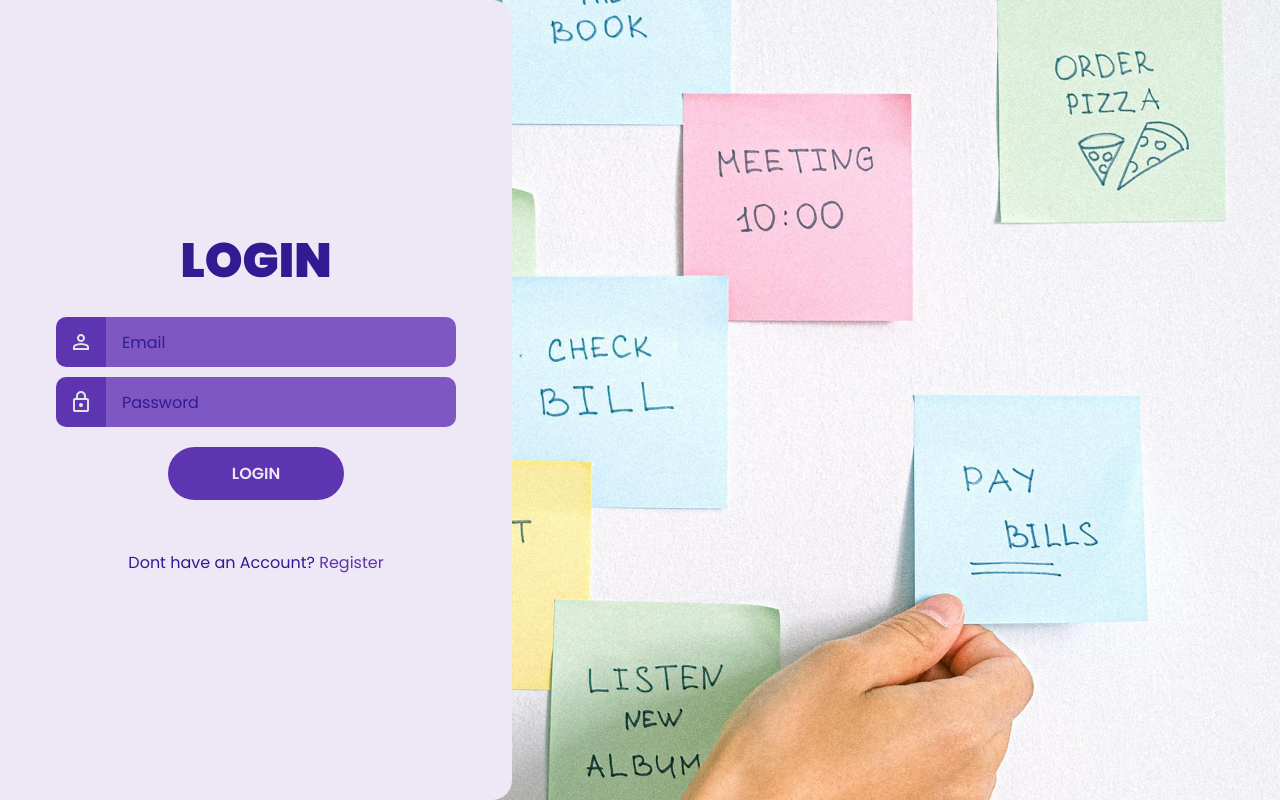
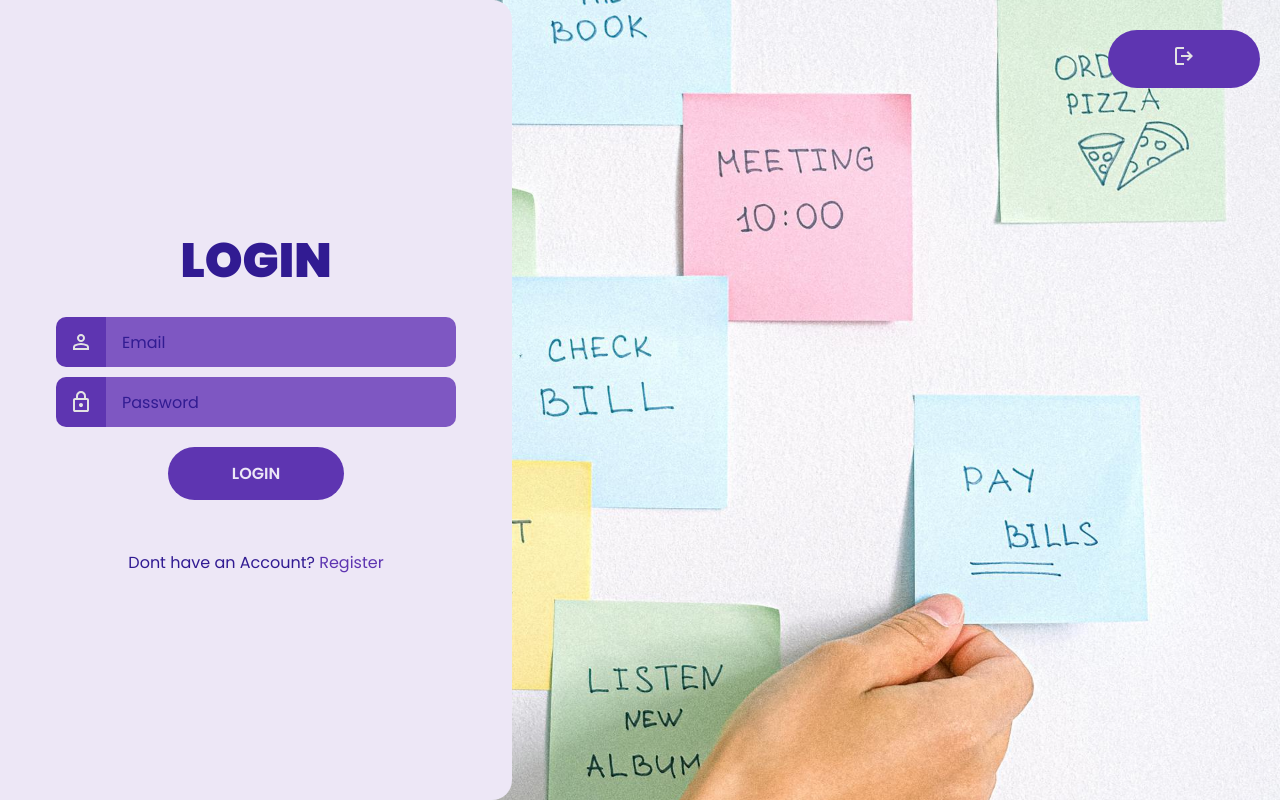
Before and after one commit to JanW07/TaskFlow-Frontend, an Angular app: page /login in a window 1280 px wide. Built offline with nearby package versions, Linux system fonts and the light colour scheme; sample sign-in values are in the browser's storage.

Commit message:
adjusted dashboard buttons

```diff
--- a/src/app/app.component.html
+++ b/src/app/app.component.html
@@ -1 +1,9 @@
-<router-outlet/>
+<div class="logout-container" *ngIf="authService.isLoggedIn()">
+    <button (click)="logout()">
+      <svg xmlns="http://www.w3.org/2000/svg" height="24px" viewBox="0 -960 960 960" width="24px" fill="#e3e3e3">
+        <path d="M200-120q-33 0-56.5-23.5T120-200v-560q0-33 23.5-56.5T200-840h280v80H200v560h280v80H200Zm440-160-55-58 102-102H360v-80h327L585-622l55-58 200 200-200 200Z"/>
+      </svg>
+    </button>
+  </div>
+
+<router-outlet></router-outlet>
--- a/src/app/app.component.ts
+++ b/src/app/app.component.ts
@@ -1,12 +1,20 @@
 import { Component } from '@angular/core';
 import { RouterOutlet } from '@angular/router';
+import { NgIf } from '@angular/common';
+import { AuthService } from './auth.service';
 
 @Component({
   selector: 'app-root',
-  imports: [RouterOutlet],
+  imports: [RouterOutlet, NgIf],
   templateUrl: './app.component.html',
   styleUrl: './app.component.css'
 })
 export class AppComponent {
   title = 'TaskFlow Frontend';
+
+  constructor(public authService: AuthService) {}
+
+  logout(): void {
+    this.authService.logout();
+  }
 }
--- a/src/app/auth.guard.ts
+++ b/src/app/auth.guard.ts
@@ -1,21 +1,15 @@
 import { Injectable } from '@angular/core';
 import { CanActivate, Router, UrlTree } from '@angular/router';
 import { Observable } from 'rxjs';
+import { AuthService } from './auth.service';
 
 @Injectable({
   providedIn: 'root'
 })
 export class AuthGuard implements CanActivate {
-  constructor(private router: Router) {}
+  constructor(private authService: AuthService, private router: Router) {}
 
   canActivate(): boolean | UrlTree | Observable<boolean | UrlTree> | Promise<boolean | UrlTree> {
-    const token = localStorage.getItem('jwtToken');
-    if (token) {
-      // Optionally, validate the token here // todo
-      return true;
-    } else {
-      // If no token, redirect to the login page
-      return this.router.createUrlTree(['/login']);
-    }
+    return this.authService.isLoggedIn() || this.router.createUrlTree(['/login']);
   }
 }
--- a/src/app/auth.service.ts
+++ b/src/app/auth.service.ts
@@ -4,6 +4,8 @@ import { HttpClient } from '@angular/common/http';
 import { Observable } from 'rxjs';
 import { LoginResponse } from './models/login-response';
 import { UserMe } from './models/user-me';
+import { Router } from '@angular/router';
+
 
 @Injectable({
   providedIn: 'root'
@@ -11,7 +13,18 @@ import { UserMe } from './models/user-me';
 export class AuthService {
   private apiUrl = 'http://localhost:8080'; // Adjust as needed
 
-  constructor(private http: HttpClient) {}
+  constructor(private http: HttpClient, private router: Router) {}
+
+  logout(): void {
+    localStorage.removeItem('jwtToken');
+    this.router.navigate(['/login']);
+  }
+
+  isLoggedIn(): boolean {
+    const token = localStorage.getItem('jwtToken');
+    // Optionally, you could validate the token here. //todo
+    return !!token;
+  }
 
   login(credentials: { email: string; password: string }): Observable<LoginResponse> {
     return this.http.post<LoginResponse>(`${this.apiUrl}/auth/login`, credentials);
--- a/src/app/dashboard/dashboard.component.css
+++ b/src/app/dashboard/dashboard.component.css
@@ -5,7 +5,7 @@ div.boardButtons{
 div.boardButtons button{
     border: none;
     border-radius: 10px;
-    padding: .35em .5em;
+    padding: .35em .75em;
     background-color: var(--accent-color);
     color: var(--base-color);
     font: inherit;
@@ -26,6 +26,10 @@ div.boardButtons button:focus{
     outline: none;
     background-color: var(--text-color);
 }
+.button-text {
+    display: inline-block;
+    line-height: 240px;
+  }
 
 .divider{
     width:5px;
@@ -55,28 +59,24 @@ div.boardButtons button:focus{
     color: var(--base-color);
     padding: 0.4em .75em;
     border-radius: 10px;
-    white-space: nowrap;
+    white-space: normal;      /* Allow text to wrap */
+    min-width: 200px;
+    max-width: 90vw;          /* Prevent overflowing the viewport */
+    word-wrap: break-word;    /* Break long words if needed */
     font-size: 0.85em;
     box-shadow: 0 2px 6px rgba(0, 0, 0, 0.2);
     z-index: 10;
   }
 
-  /* Show description on hover when not sticky */
   .board-button-container:hover .board-description {
     display: block;
   }
 
-  /* Always show when sticky is true */
-  .board-description.sticky {
-    display: block;
+  @media (max-width: 600px) {
+  .board-description {
+    min-width: 150px;  /* Lower minimum width */
+    max-width: 80vw;   /* Lower maximum width relative to viewport */
+    padding: 0.4em 0.8em;
+    font-size: 0.85rem; /* Optionally adjust font size */
   }
-
-  /* Style the little "X" button */
-  .board-description .close {
-    position: absolute;
-    top: 5px;
-    right: 5px;
-    cursor: pointer;
-    font-weight: bold;
-    color: var(--base-color);
-  }
+}
--- a/src/app/dashboard/dashboard.component.html
+++ b/src/app/dashboard/dashboard.component.html
@@ -29,7 +29,11 @@
 
   <div *ngIf="userMe">
     <!-- Create Board Section -->
+
+    <div class="divider"></div>
+
     <h2>Your Boards</h2>
+
     <div *ngIf="userMe?.boards && userMe.boards.length > 0; else noBoards">
       <div *ngFor="let board of userMe.boards" class="board">
         <div class="boardButtons">
@@ -47,14 +51,11 @@
               </div>
             </div>
 
-
-
-
             <div class="divider"></div>
 
             <!-- Open Board Button -->
             <button (click)="openBoard(board.id)">
-              {{ board.name }}
+              <span class="button-text">{{ board.name }}</span>
               <svg xmlns="http://www.w3.org/2000/svg" height="24px" viewBox="0 -960 960 960" width="24px" fill="#e3e3e3"><path d="M200-120q-33 0-56.5-23.5T120-200v-560q0-33 23.5-56.5T200-840h280v80H200v560h560v-280h80v280q0 33-23.5 56.5T760-120H200Zm188-212-56-56 372-372H560v-80h280v280h-80v-144L388-332Z"/></svg>
             </button>
 
@@ -92,6 +93,4 @@
       <p>You have no boards.</p>
     </ng-template>
   </div>
-
-  <button (click)="logout()">Logout</button>
 </div>
--- a/src/app/dashboard/dashboard.component.ts
+++ b/src/app/dashboard/dashboard.component.ts
@@ -134,9 +134,4 @@ export class DashboardComponent implements OnInit {
   openBoard(boardId: number): void {
     this.router.navigate(['/board-view', boardId]);
   }
-
-  logout(): void {
-    localStorage.removeItem('jwtToken');
-    this.router.navigate(['/login']);
-  }
 }
--- a/src/styles.css
+++ b/src/styles.css
@@ -162,3 +162,10 @@ button:focus{
     outline: none;
     background-color: var(--text-color);
 }
+
+.logout-container {
+    position: fixed;
+    top: 20px;
+    right: 20px;
+    z-index: 1000;
+  }
```
Also changed, not shown: public/logout_24dp_E3E3E3_FILL0_wght400_GRAD0_opsz24.svg (added).
